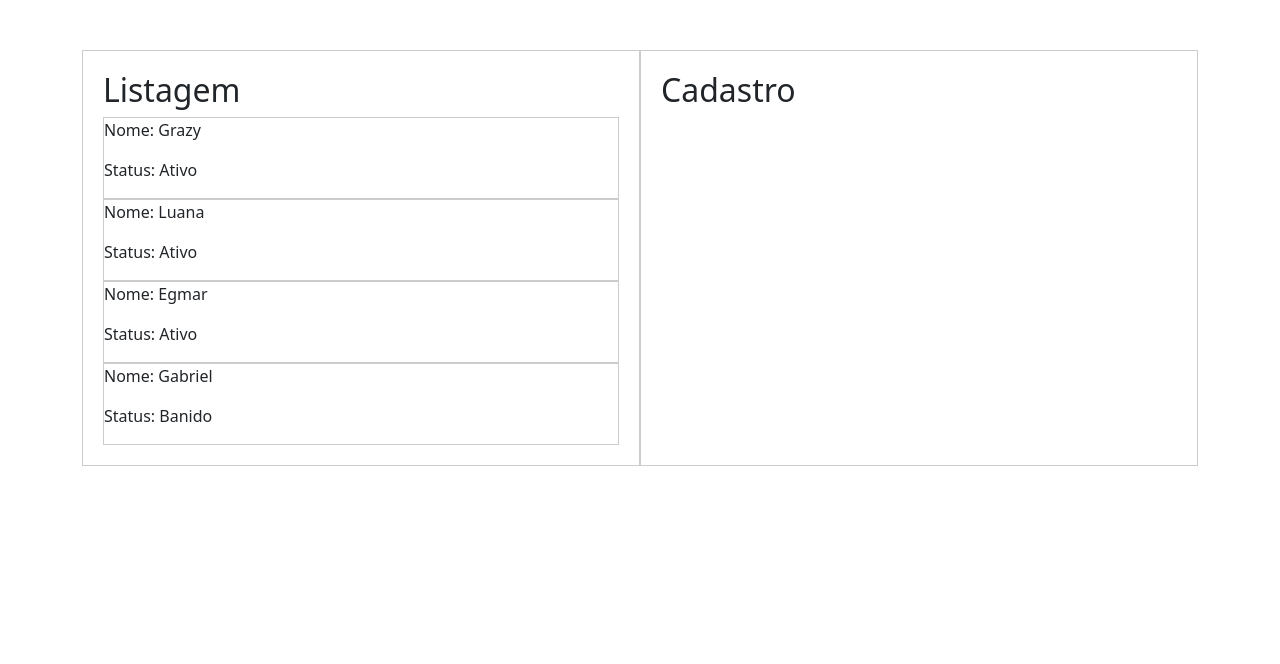
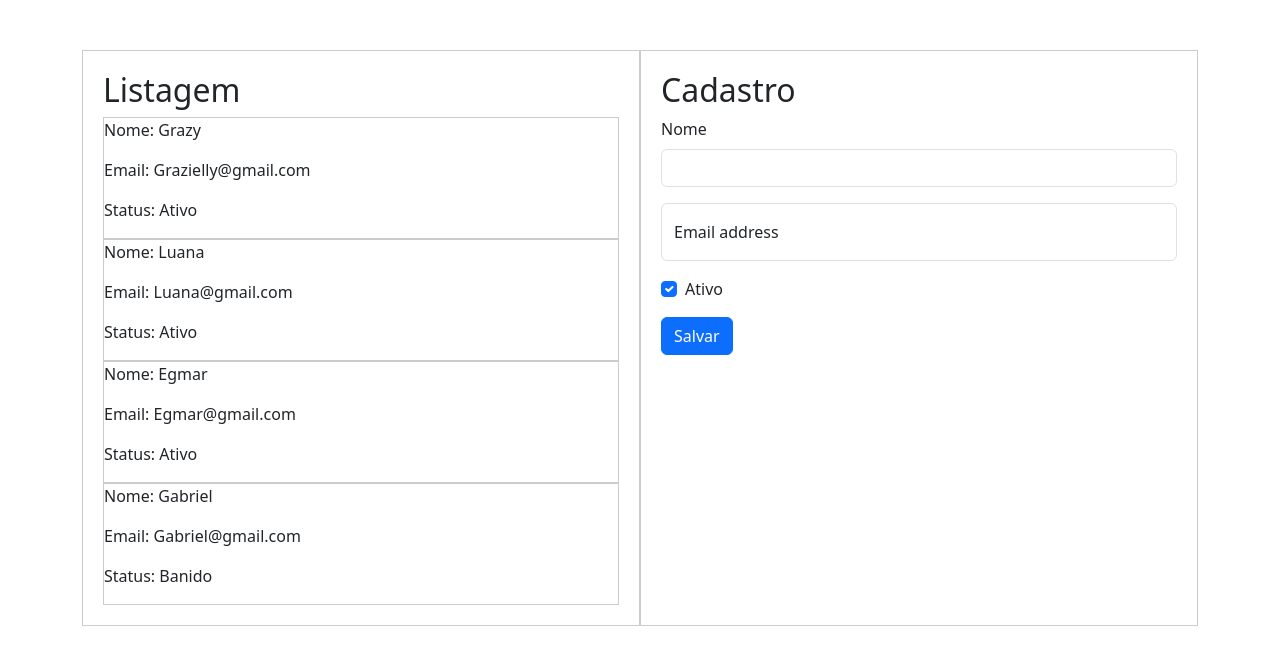
Before and after one commit to graziellyf/gerenciador-usuarios, a React (Create React App) app: page / in a window 1280 px wide. Shown: the top 664 px of the page. Built offline with nearby package versions, Linux system fonts and the light colour scheme.

Commit message:
aula 16/05/2023
aula js coninuacao lojinha

```diff
--- a/src/App.js
+++ b/src/App.js
@@ -1,8 +1,10 @@
 import"./App.css"
-
+import React from "react";
 import Listagem from './Componentes/Listagem'
+import Cadastro from "./Componentes/Cadastro";
 
 function App() {
+
 
 //como funciona objetos em javascript
 const usuario = {
@@ -19,19 +21,22 @@
 }
 
 //console.log(usuario)
-console.log(usuario.endereco.rua)
+//console.log(usuario.endereco.rua)
 
 
  //como usar um array com objetos dentro
-  const usuarios = [
+  const usuarios_padrao = [
 
-     { nome: "Grazy", status: true },
-     { nome: "Luana", status: true },
-     { nome: "Egmar", status: true },
-     { nome: "Gabriel", status: false },
+     { nome: "Grazy", email: "Grazielly@gmail.com", status: true },
+     { nome: "Luana", email: "Luana@gmail.com", status: true },
+     { nome: "Egmar", email: "Egmar@gmail.com", status: true },
+     { nome: "Gabriel", email:"Gabriel@gmail.com", status: false },
+
     ]
 
-   console.log(usuarios)
+    const [ usuarios,alteraUsuarios ] = React.useState( usuarios_padrao );
+
+  // console.log(usuarios)
 
 
 
@@ -42,9 +47,7 @@
 
         <Listagem usuarios={usuarios} />
 
-        <div className="caixa">
-          <h2> Cadastro </h2>
-        </div>
+        <Cadastro usuarios={usuarios} alteraUsuarios={alteraUsuarios}/>
 
     </div>
 
--- a/src/Componentes/Cadastro.js
+++ b/src/Componentes/Cadastro.js
@@ -0,0 +1,52 @@
+import React from "react";
+
+function Cadastro({usuarios, alteraUsuarios}){
+
+const [ nome, alteraNome ] = React.useState("");
+const [ ativo, alteraAtivo] = React.useState(true);
+const [ email, alteraemail] = React.useState();
+
+function salvar(e){
+  e.preventDefault()
+
+  const usuario = {
+      nome: nome,
+      ativo: ativo,
+      email: email
+  }
+
+  //o  operador ... se chama spread ou "despejar"
+  alteraUsuarios( [ ...usuarios, usuario ] )
+  //usuarios.push(usuario)
+
+}
+
+return(
+<div className="caixa">
+    <h2> Cadastro </h2>
+
+     <form onSubmit={(e)=>salvar(e)} >
+     <div class="mb-3" >
+
+        <label for="txtNome" class="form-label">Nome</label>
+        <input onChange={ e => alteraNome(e.target.value) } class="form-control" id="txtNome" aria-describedby="emailHelp"/>
+
+    </div>
+
+    <div class="form-floating mb-3">
+        <input onChange={ e => alteraemail(e.target.value) } type="email" class="form-control" id="floatingInput" placeholder="name@example.com"/>
+        <label for="floatingInput">Email address</label>
+    </div>
+
+     <div class="mb-3 form-check">
+        <input checked={ativo} onChange={e=> alteraAtivo(e.target.checked)} type="checkbox" class="form-check-input" id="cboxStatus"/>
+         <label class="form-check-label" for="cboxStatus">Ativo</label>
+    </div>
+        <button type="submit" class="btn btn-primary">Salvar</button>
+    </form>
+
+    </div>
+
+);
+}
+export default Cadastro;
--- a/src/Componentes/Listagem.js
+++ b/src/Componentes/Listagem.js
@@ -7,6 +7,7 @@
             props.usuarios.map( item =>
             <div style={{border: "1px solid #CCC"}} >
                 <p> Nome: {item.nome} </p>
+                <p> Email: {item.email}</p>
                 <p> Status: {item.status == true ? "Ativo" : "Banido"} </p>
                </div>
 
```
